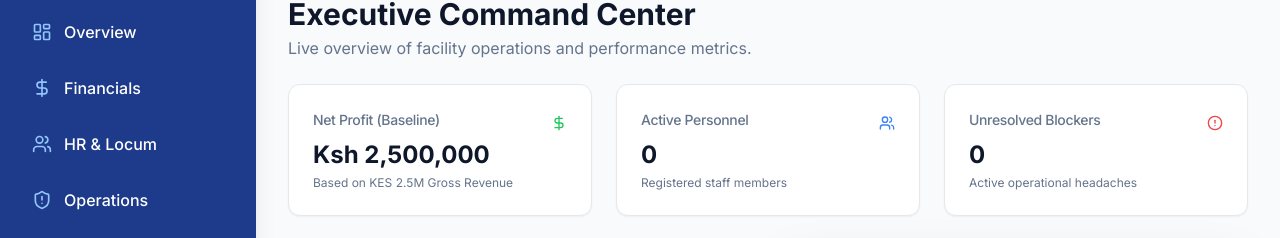
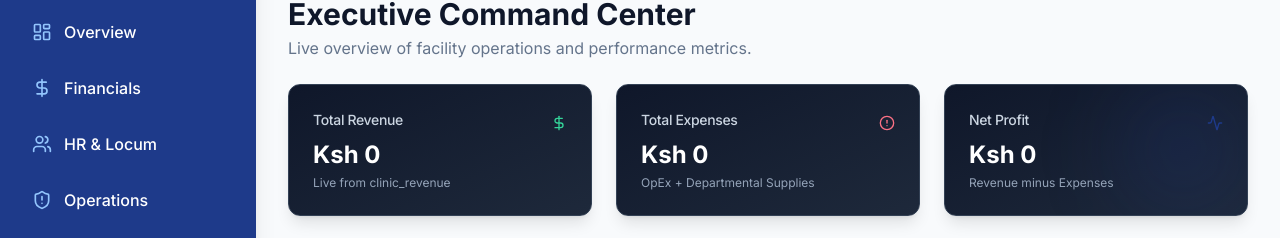
Before and after one commit to denisthuo425-jude/eag-os, a Next.js app: page /dashboard in a window 1280 px wide. Shown: the part 116-354 px from the top of the page. Built offline with nearby package versions, Linux system fonts and the light colour scheme; no server answers; the database is empty.

Commit message:
feat: wire financial engine, update P&L dashboard and global mobile styling

```diff
--- a/src/app/dashboard/page.tsx
+++ b/src/app/dashboard/page.tsx
@@ -2,22 +2,25 @@ import { supabase } from "@/lib/supabase";
 import { Card, CardContent, CardHeader, CardTitle } from "@/components/ui/Card";
 import { HeadachesWidget } from "@/components/dashboard/HeadachesWidget";
 import { PatientInsightsWidget } from "@/components/dashboard/PatientInsightsWidget";
-import { DollarSign, Users, AlertCircle } from "lucide-react";
+import { DollarSign, Users, AlertCircle, Activity } from "lucide-react";
 import { formatCurrency } from "@/lib/utils";
 
 // Force Next.js to always fetch fresh data
 export const dynamic = 'force-dynamic';
 
-const GROSS_REVENUE = 2500000;
-
 export default async function DashboardPage() {
-  // 1. Calculate Net Profit
+  // 1. Calculate Financials
   const { data: expensesData } = await supabase.from("expenses").select("amount");
   const { data: suppliesData } = await supabase.from("departmental_supplies").select("amount");
+  const { data: revenueData } = await supabase.from("clinic_revenue").select("amount");
 
-  const totalOpEx = (expensesData || []).reduce((acc, curr) => acc + Number(curr.amount), 0);
-  const totalSupplies = (suppliesData || []).reduce((acc, curr) => acc + Number(curr.amount), 0);
-  const netProfit = GROSS_REVENUE - (totalOpEx + totalSupplies);
+  const totalOpEx = (expensesData || []).reduce((acc, curr) => acc + Number(curr.amount || 0), 0);
+  const totalSupplies = (suppliesData || []).reduce((acc, curr) => acc + Number(curr.amount || 0), 0);
+  const totalExpenses = totalOpEx + totalSupplies;
+
+  const totalRevenue = (revenueData || []).reduce((acc, curr) => acc + Number(curr.amount || 0), 0);
+
+  const netProfit = totalRevenue - totalExpenses;
 
   // 2. Fetch Active Personnel Count
   const { count: staffCount } = await supabase
@@ -39,14 +42,39 @@ export default async function DashboardPage() {
 
       {/* Top Row: Metric Summary Cards */}
       <div className="grid grid-cols-1 md:grid-cols-3 gap-6">
-        <Card>
+        <Card className="bg-gradient-to-br from-slate-900 to-slate-800 text-white border-slate-700 shadow-lg">
           <CardHeader className="flex flex-row items-center justify-between pb-2">
-            <CardTitle className="text-sm font-medium text-slate-500">Net Profit (Baseline)</CardTitle>
-            <DollarSign className="w-4 h-4 text-green-500" />
+            <CardTitle className="text-sm font-medium text-slate-300">Total Revenue</CardTitle>
+            <DollarSign className="w-4 h-4 text-emerald-400" />
           </CardHeader>
           <CardContent>
-            <div className="text-2xl font-bold text-slate-900">{formatCurrency(netProfit)}</div>
-            <p className="text-xs text-slate-500 mt-1">Based on KES 2.5M Gross Revenue</p>
+            <div className="text-2xl font-bold text-white">{formatCurrency(totalRevenue)}</div>
+            <p className="text-xs text-slate-400 mt-1">Live from clinic_revenue</p>
+          </CardContent>
+        </Card>
+
+        <Card className="bg-gradient-to-br from-slate-900 to-slate-800 text-white border-slate-700 shadow-lg">
+          <CardHeader className="flex flex-row items-center justify-between pb-2">
+            <CardTitle className="text-sm font-medium text-slate-300">Total Expenses</CardTitle>
+            <AlertCircle className="w-4 h-4 text-rose-400" />
+          </CardHeader>
+          <CardContent>
+            <div className="text-2xl font-bold text-white">{formatCurrency(totalExpenses)}</div>
+            <p className="text-xs text-slate-400 mt-1">OpEx + Departmental Supplies</p>
+          </CardContent>
+        </Card>
+
+        <Card className="bg-gradient-to-br from-slate-900 to-slate-800 text-white border-slate-700 shadow-lg relative overflow-hidden">
+          <div className="absolute top-0 right-0 w-32 h-32 bg-primary/20 blur-2xl rounded-full"></div>
+          <CardHeader className="flex flex-row items-center justify-between pb-2 relative z-10">
+            <CardTitle className="text-sm font-medium text-slate-300">Net Profit</CardTitle>
+            <Activity className="w-4 h-4 text-primary" />
+          </CardHeader>
+          <CardContent className="relative z-10">
+            <div className={`text-2xl font-bold ${netProfit >= 0 ? 'text-white' : 'text-rose-400'}`}>
+              {formatCurrency(netProfit)}
+            </div>
+            <p className="text-xs text-slate-400 mt-1">Revenue minus Expenses</p>
           </CardContent>
         </Card>
 
@@ -74,7 +102,7 @@ export default async function DashboardPage() {
       </div>
 
       {/* Bottom Split Grid */}
-      <div className="grid grid-cols-1 lg:grid-cols-2 gap-6 h-[600px]">
+      <div className="grid grid-cols-1 lg:grid-cols-2 gap-6 min-h-[600px] lg:h-[600px]">
         <HeadachesWidget />
         <PatientInsightsWidget />
       </div>
--- a/src/app/login/page.tsx
+++ b/src/app/login/page.tsx
@@ -36,10 +36,10 @@ export default function LoginPage() {
         </div>
       </div>
 
-      <div className="max-w-md w-full relative z-10">
+      <div className="max-w-md w-full relative z-10 mx-auto">
 
         {/* Card */}
-        <div className="bg-slate-900/80 backdrop-blur-xl p-10 rounded-3xl border border-slate-800 shadow-2xl">
+        <div className="bg-slate-900/80 backdrop-blur-xl p-6 md:p-8 rounded-3xl border border-slate-800 shadow-2xl">
 
           <div className="text-center mb-10">
             <h1 className="text-3xl font-semibold text-white tracking-tight mb-2">Facility Management Gateway</h1>
--- a/src/components/financials/AddRevenueForm.tsx
+++ b/src/components/financials/AddRevenueForm.tsx
@@ -28,12 +28,12 @@ export function AddRevenueForm() {
     setIsSubmitting(true);
 
     const { error } = await supabase
-      .from("revenue")
+      .from("clinic_revenue")
       .insert([
         {
           date: date,
           source: source,
-          amount: parseFloat(amount),
+          amount: Number(amount),
           reference_number: referenceNumber,
           logged_by_name: 'Admin'
         }
--- a/src/components/financials/LogSuppliesForm.tsx
+++ b/src/components/financials/LogSuppliesForm.tsx
@@ -35,7 +35,7 @@ export function LogSuppliesForm() {
         {
           date: date,
           department: department,
-          amount: parseFloat(amount),
+          amount: Number(amount),
           grn_number: grnNumber,
         }
       ]);
--- a/src/components/operations/UnfulfilledServicesLog.tsx
+++ b/src/components/operations/UnfulfilledServicesLog.tsx
@@ -137,7 +137,7 @@ export function UnfulfilledServicesLog() {
           </form>
         )}
 
-        <div className="space-y-3 overflow-y-auto flex-1 pr-1" style={{ maxHeight: '300px' }}>
+        <div className="space-y-3 overflow-y-auto overflow-x-auto flex-1 pr-1" style={{ maxHeight: '300px' }}>
           {isLoading ? (
             <p className="text-sm text-slate-500 animate-pulse text-center py-4">Loading logs...</p>
           ) : logs.length === 0 ? (
--- a/src/components/operations/VendorDirectory.tsx
+++ b/src/components/operations/VendorDirectory.tsx
@@ -125,7 +125,7 @@ export function VendorDirectory() {
           />
         </div>
 
-        <div className="space-y-3 overflow-y-auto flex-1 pr-1" style={{ maxHeight: '300px' }}>
+        <div className="space-y-3 overflow-y-auto overflow-x-auto flex-1 pr-1" style={{ maxHeight: '300px' }}>
           {isLoading ? (
             <p className="text-center py-6 text-sm text-slate-500 animate-pulse">Loading vendors...</p>
           ) : filteredVendors.length === 0 ? (
```
Also changed, not shown: 1 other file (tests, documents, lock files or other folders).
